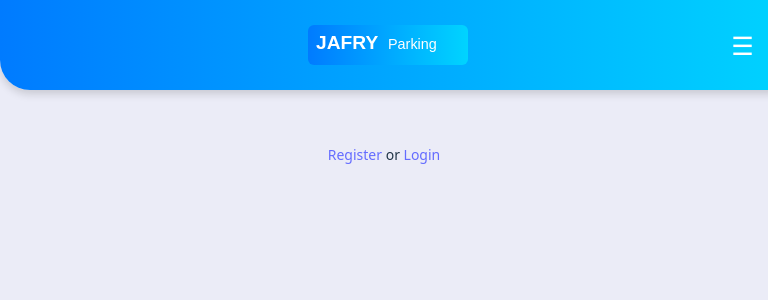
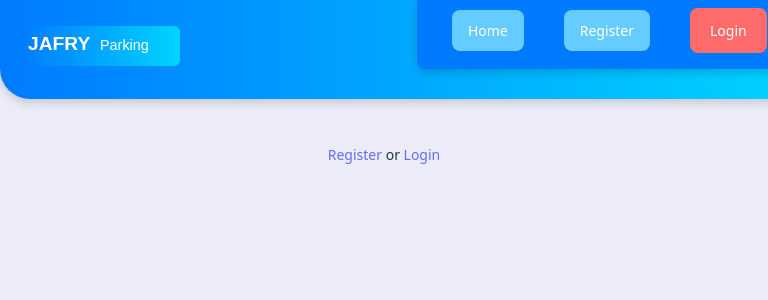
Before and after one commit to JafryParking/JennyFEReact, a React (Vite) app: page / in a window 768 px wide. Shown: the top 300 px of the page. Built offline with nearby package versions, Linux system fonts and the light colour scheme.

Commit message:
Refactored and optimized Navbar with improved responsiveness, cleaner CSS, fixed button colors, and enhanced mobile menu visibility.

```diff
--- a/src/Navbar.css
+++ b/src/Navbar.css
@@ -1,131 +1,178 @@
 :root {
-
     --navbar-padding: 8px 16px;
-    --navbar-font-size: 1.2em;
+    --navbar-font-size: 1.0em;
     --logo-font-size: 1.3rem;
-    --logo-padding-left: 60px;
     --menu-toggle-size: 1.8rem;
-    --menu-padding: 12px;
     --menu-border-radius: 8px;
-    --menu-gap: 15px;
-    --link-padding: 8px 12px;
-    --link-margin: 0 5px;
-    --link-border-radius: 8px;
     --animation-duration: 0.4s;
     --animation-ease: ease-out;
 }
 
+/* Navbar styling */
 .navbar {
+    display: grid;
+    grid-template-columns: 1fr auto;
+    align-items: center;
+    background: linear-gradient(90deg, var(--primary-color), var(--secondary-color));
+    padding: var(--navbar-padding);
+    box-shadow: 0px 4px 8px var(--box-shadow-color);
+    border-bottom-left-radius: 30px;
+    border-bottom-right-radius: 30px;
     position: fixed;
     top: 0;
     left: 0;
     width: 100%;
-    background: linear-gradient(90deg, var(--primary-color), var(--secondary-color));
+    z-index: 1000;
+}
+
+/* Logo styling */
+.logo-container {
+    display: flex;
+    justify-content: center;
+    align-items: center;
+    margin: 0 auto;
+    padding: 4px;
     text-align: center;
-    padding: var(--navbar-padding);
-    font-size: var(--navbar-font-size);
-    font-weight: bold;
-    box-shadow: 0px 4px 8px var(--box-shadow-color);
-    border-bottom-left-radius: 30px;
-    border-bottom-right-radius: 30px;
-    z-index: 1000;
-    display: flex;
-    align-items: center;
-    justify-content: space-between;
 }
 
 .logo {
     font-size: var(--logo-font-size);
     font-weight: bold;
-    display: flex;
-    align-items: center;
-    justify-content: center;
-    margin: auto;
-    padding-left: var(--logo-padding-left);
+    cursor: pointer;
 }
 
+/* Navigation links */
 .nav-links {
     display: flex;
-    gap: var(--menu-gap);
-    transition: transform var(--animation-duration) var(--animation-ease), opacity var(--animation-duration) var(--animation-ease);
-    transform: translateY(-30px);
-    opacity: 0;
+    justify-content: center;
+    align-items: center;
+    gap: 16px;
     background: linear-gradient(90deg, var(--primary-color), var(--secondary-color));
-    color: var(--text-color);
+    padding: 8px 12px;
     border-radius: var(--menu-border-radius);
-    padding: var(--menu-padding);
+    margin: 0 auto;
+    max-width: 95%;
 }
 
-.nav-links.open {
-    transform: translateY(0);
-    opacity: 1;
+/* Link button styling */
+.nav-links a {
+    padding: 12px 20px;
+    margin: 5px 0;
+    background-color: #66ccff;
+    color: white;
+    text-align: center;
+    border-radius: var(--menu-border-radius);
+    transition: background-color 0.3s ease, transform 0.2s ease;
 }
 
-.nav-links a {
-    color: var(--text-color);
-    text-decoration: none;
-    padding: var(--link-padding);
-    margin: var(--link-margin);
-    border-radius: var(--link-border-radius);
-    transition: all 0.3s ease;
-    background-color: var(--primary-color);
+.nav-links a:hover {
+    background-color: #3399ff;
+    transform: translateY(-2px);
 }
 
-.nav-links a:hover,
-.nav-links .active {
-    background-color: var(--secondary-color);
+/* Login and Logout button styles */
+.nav-links .login-btn, .nav-links .logout-btn {
+    background-color: #FF6B6B;
     color: white;
+    padding: 12px 20px;
+    border-radius: var(--menu-border-radius);
+    border: none;
+    cursor: pointer;
+    transition: background-color 0.3s ease;
 }
 
-.nav-links .logout {
-    background-color: var(--primary-color);
-    color: white;
-    padding: var(--link-padding);
-    margin: 5px 0;
-    border-radius: var(--link-border-radius);
-    transition: all 0.3s ease;
+.nav-links .login-btn:hover, .nav-links .logout-btn:hover {
+    background-color: #FF4D4D;
 }
 
-.nav-links .logout:hover {
-    background-color: var(--secondary-color);
-    color: white;
-}
-
-.menu-toggle {
-    font-size: var(--menu-toggle-size);
-    background: none;
-    border: none;
-    color: var(--text-color);
-    cursor: pointer;
-    transition: transform 0.3s ease;
-}
-
-.menu-toggle.open {
-    transform: rotate(90deg);
-}
-
-.menu-toggle:hover {
-    transform: scale(1.1);
-}
-
+/* Mobile responsive styles */
 @media (max-width: 768px) {
-    .menu-toggle {
-        display: block;
+    .logo {
+        font-size: 1.1rem;
     }
 
     .nav-links {
         display: none;
         flex-direction: column;
+        align-items: center;
         position: absolute;
         top: 60px;
-        right: 20px;
-        background: var(--background-color);
-        width: 180px;
-        padding: var(--menu-padding);
+        right: 0;
+        background: var(--primary-color);
+        width: 100%;
+        padding: 16px;
         border-radius: var(--menu-border-radius);
+        box-shadow: 0px 4px 8px var(--box-shadow-color);
+        transition: transform var(--animation-duration) var(--animation-ease), opacity var(--animation-duration) var(--animation-ease);
+        transform: translateY(-20px);
+        opacity: 0;
+        z-index: 1000;
     }
 
     .nav-links.open {
         display: flex;
+        transform: translateY(0);
+        opacity: 1;
+    }
+
+    /* Hamburger icon styling */
+    .menu-icon {
+        display: block;
+        position: absolute;
+        right: 20px;
+        top: 12px;
+        cursor: pointer;
+        z-index: 1001;
+        font-size: var(--menu-toggle-size);
+        color: white;
+        background: linear-gradient(90deg, var(--primary-color), var(--secondary-color));
+        padding: 12px;
+        border-radius: var(--menu-border-radius);
+        transition: background-color 0.3s ease, transform 0.3s ease;
+    }
+
+    .menu-line {
+        height: 3px;
+        margin: 3px 0;
+        background-color: white;
     }
 }
+
+/* Larger screen styles */
+@media (min-width: 768px) {
+    .menu-toggle {
+        display: none;
+    }
+
+    .navbar {
+        padding: 10px 20px;
+    }
+
+    .nav-links {
+        justify-content: center;
+        margin-top: 2px;
+        display: flex;
+        flex-direction: row;
+        position: relative;
+        top: 0.1px;
+        opacity: 1;
+    }
+
+    .nav-links a {
+        margin: 0 12px;
+        padding: 10px 16px;
+    }
+}
+
+/* Small screen adjustments */
+@media (max-width: 375px) {
+    .logo {
+        font-size: 1rem;
+    }
+
+    .menu-icon {
+        width: 40px;
+        height: 40px;
+        margin-right: 10px;
+    }
+}
--- a/src/components/Navbar.jsx
+++ b/src/components/Navbar.jsx
@@ -1,6 +1,6 @@
 import { NavLink, Outlet, useLocation, useNavigate } from 'react-router';
 import { useState, useEffect } from 'react';
-import '../Navbar.css'; // Lägg till en CSS-fil för styling
+import '../Navbar.css';
 import logo from '../assets/jafry_parking_logo.svg';
 
 import { useAtom } from 'jotai';
@@ -12,58 +12,59 @@ const Navbar = () => {
     const location = useLocation();
     const navigate = useNavigate();
 
-    const LoginOrUserPage = () =>{
-        if (appUser&& appUser.id!=null){
+    const toggleMenu = () => {
+        setMenuOpen(!menuOpen);
+    };
+
+    const LogMeOut = () => {
+        setAppUser(null);
+    };
+
+    useEffect(() => {
+        setMenuOpen(false);
+    }, [location.pathname]);
+
+    useEffect(() => {
+        if (appUser == null) navigate('/');
+    }, [appUser]);
+
+    const LoginOrUserPage = () => {
+        if (appUser && appUser.id != null) {
             return (
                 <>
                     <NavLink to={`user/${appUser.id}`}>{appUser.userName}</NavLink>
-                <button onClick={LogMeOut}>Log out</button>
+                    <button onClick={LogMeOut} className="logout-btn">Log out</button>
                 </>
-                )
-            }
-        else {
+            );
+        } else {
             return (
                 <>
-                <NavLink to="register" >Register</NavLink>
-                <NavLink to="login" >Login</NavLink>
+                    <NavLink to="register" className="nav-item">Register</NavLink>
+                    <NavLink to="login" className="nav-item login-btn">Login</NavLink>
                 </>
             );
         }
     };
-    // Stäng menyn vid sidbyte
-    useEffect(() => {
-        setMenuOpen(false);
-    }, [location.pathname]);
-
-    const LogMeOut = () =>{
-        setAppUser(null);
-    }
-    useEffect(()=>{
-        if (appUser == null)
-            navigate('/');
-    },[appUser])
-
 
     return (
         <>
             <nav className="navbar">
                 <div className="logo">
+                    <NavLink to="/" aria-label="Go to Home">
                         <img src={logo} alt="Jafry Parking Logo" style={{ height: '40px' }} />
+                    </NavLink>
                 </div>
-            <button className="menu-toggle" onClick={() => setMenuOpen(!menuOpen)}>
+                <button className="menu-toggle" onClick={toggleMenu} aria-label="Toggle menu">
                     ☰
                 </button>
                 <div className={`nav-links ${menuOpen ? 'open' : ''}`}>
                     <NavLink to="/" >Home</NavLink>
-
                     <LoginOrUserPage />
-
                 </div>
             </nav>
-        {/* Pages content goes here */}
             <Outlet />
         </>
     );
 };
 
-export default Navbar;  // Här läggs till standardexporten
+export default Navbar;
```
Lines whose indentation alone changed are shown as unchanged.
